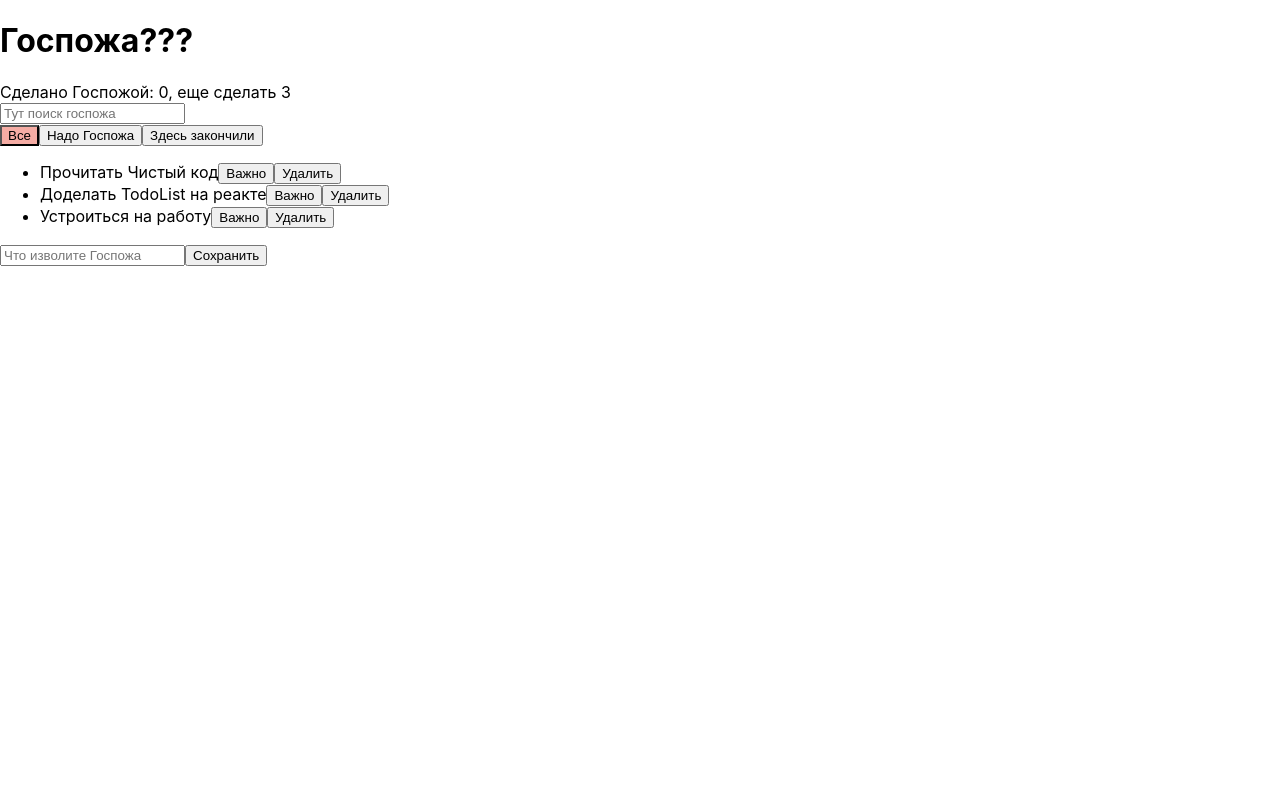
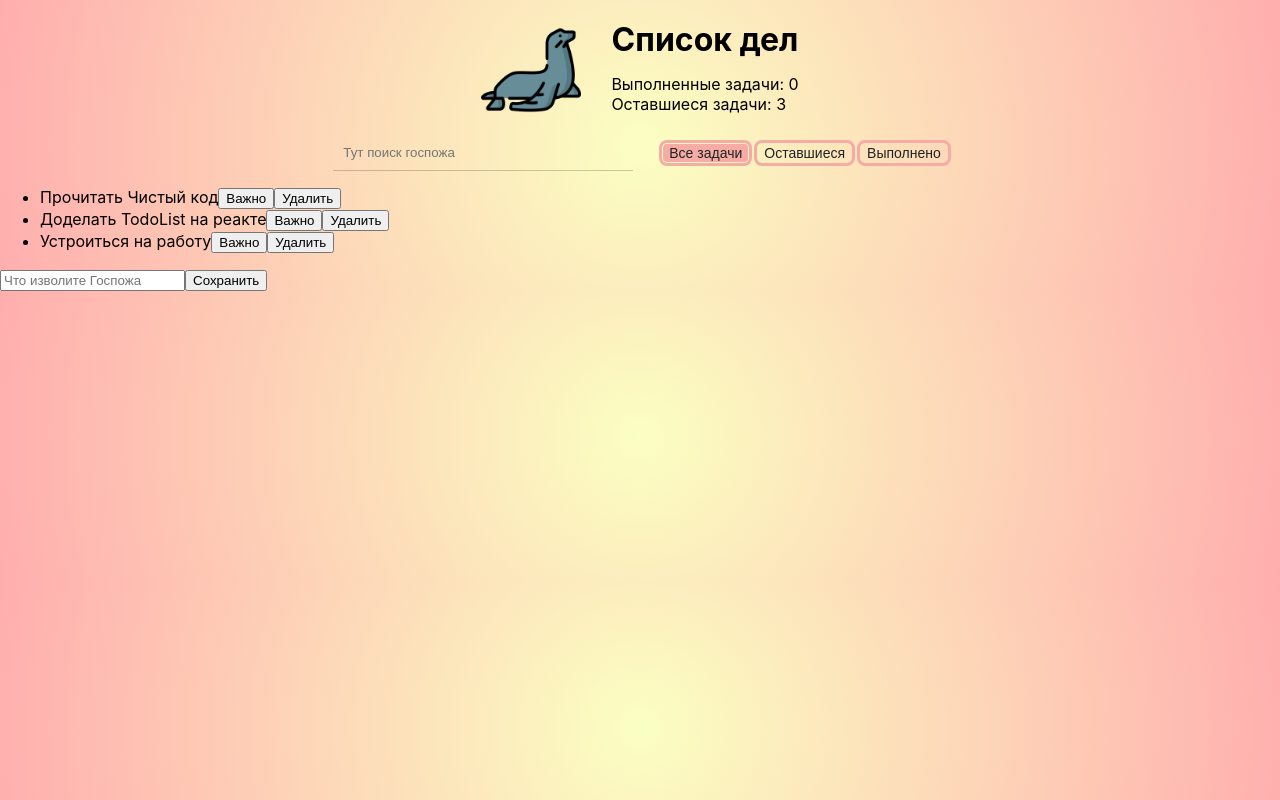
Before and after one commit to AnIlyukina/TodoList-React, a React (Create React App) app: page / in a window 1280 px wide. Built offline with nearby package versions, Linux system fonts and the light colour scheme.

Commit message:
стилизация Header, ItemStatusFilter, SearchPanel

```diff
--- a/public/index.html
+++ b/public/index.html
@@ -24,7 +24,7 @@
       work correctly both with client-side routing and a non-root public URL.
       Learn how to configure a non-root public URL by running `npm run build`.
     -->
-    <title>React App</title>
+    <title>Todo-React</title>
   </head>
   <body>
     <noscript>You need to enable JavaScript to run this app.</noscript>
--- a/src/components/App/App.css
+++ b/src/components/App/App.css
@@ -0,0 +1,5 @@
+.app__search-block{
+  display: flex;
+  justify-content: center;
+  margin-top: 15px;
+}
--- a/src/components/App/App.jsx
+++ b/src/components/App/App.jsx
@@ -114,12 +114,6 @@ export default class App extends Component{
       }
     }
 
-
-
-
-
-
-
   render(){
 
     const {todoData, term, filter} = this.state
@@ -132,10 +126,12 @@ export default class App extends Component{
     return (
       <>
         <Header done = {doneCount} toDo = {todoCount}/>
-        <SearchPanel onSearchChange={this.onSearchChange}/>
-        <ItemStatusFilter
-          filter = {filter}
-          onFilterChange ={this.onFilterChange}/>
+        <div className='app__search-block'>
+          <SearchPanel onSearchChange={this.onSearchChange}/>
+          <ItemStatusFilter
+            filter = {filter}
+            onFilterChange ={this.onFilterChange}/>
+        </div>
         <TodoList
           onDeleted= {this.deleteItem}
           todos ={visibleItems}
--- a/src/components/Header/Header.css
+++ b/src/components/Header/Header.css
@@ -0,0 +1,26 @@
+.header{
+  text-align: center;
+  display: flex;
+  justify-content: center;
+  padding-top: 20px;
+  box-sizing: border-box;
+}
+
+.header__logo{
+  width: 100px;
+}
+
+.header__block{
+  display: flex;
+  flex-direction: column;
+  margin-left: 30px;
+}
+
+.header__title{
+  margin: 0;
+  margin-bottom: 15px;
+}
+
+.header__status{
+  text-align: start;
+}
--- a/src/components/Header/Header.jsx
+++ b/src/components/Header/Header.jsx
@@ -1,10 +1,16 @@
 import React from "react";
+import './Header.css'
+import fish from '../../images/header-icon.png'
 
 function Header({done, toDo}){
   return(
-    <header>
-      <h1>Госпожа???</h1>
-      <span>Сделано Госпожой: {done}, еще сделать {toDo}</span>
+    <header className="header">
+      <img className="header__logo" src={fish}></img>
+      <div className="header__block">
+        <h1 className="header__title">Список дел</h1>
+        <span className="header__status">Выполненные задачи: {done}</span>
+        <span className="header__status">Оставшиеся задачи: {toDo}</span>
+      </div>
     </header>
   )
 }
--- a/src/components/ItemStatusFilter/ItemStatusFilter.css
+++ b/src/components/ItemStatusFilter/ItemStatusFilter.css
@@ -1,3 +1,30 @@
+.item-filter{
+  display: flex;
+  align-items: center;
+}
+
+.animation {
+  background-color: transparent;
+  border: none;
+  border-radius: 4px;
+  font-weight: 16;
+  font-size: 14px;
+  text-align: center;
+  color: #202125;
+  cursor: pointer;
+  outline: 3px solid;
+  outline-color: rgb(245, 172, 164);
+  outline-offset: 1px;
+  transition: all 600ms cubic-bezier(0.2, 0, 0, 0.8);
+  margin-left: 10px;
+}
+
+.animation:hover {
+  color: rgba(0, 0, 0, 0.7);
+  outline-color: rgba(71, 126, 232, 0);
+  outline-offset: 20px;
+}
+
 .active{
   background-color: rgb(245, 172, 164);
 }
--- a/src/components/ItemStatusFilter/ItemStatusFilter.jsx
+++ b/src/components/ItemStatusFilter/ItemStatusFilter.jsx
@@ -4,9 +4,9 @@ import './ItemStatusFilter.css'
 export default class ItemStatusFilter extends Component{
 
   button = [
-    {name:'all', label:'Все'},
-    {name:'active', label:'Надо Госпожа'},
-    {name:'done', label:'Здесь закончили'}
+    {name:'all', label:'Все задачи'},
+    {name:'active', label:'Оставшиеся'},
+    {name:'done', label:'Выполнено'}
   ]
 
   render(){
@@ -18,13 +18,13 @@ export default class ItemStatusFilter extends Component{
       const isActive = filter === name
       const classActive = isActive ? 'active' : ''
       return(
-        <button onClick = {() => onFilterChange(name)}className={classActive} key = {name} type = 'button'> {label}</button>
+        <button onClick = {() => onFilterChange(name)} className = {`animation ${classActive}` } key = {name} type = 'button'> {label}</button>
       )
     });
 
 
     return(
-      <section>
+      <section className="item-filter">
         {buttons}
       </section>
     )
--- a/src/components/SeachPanel/SearchPanel.css
+++ b/src/components/SeachPanel/SearchPanel.css
@@ -0,0 +1,18 @@
+.search{
+  margin-right: 20px;
+  max-width: 300px;
+  width: 100%;
+}
+
+.search__input{
+  width: 100%;
+  background-color: transparent;
+  padding: 10px;
+  box-sizing: border-box;
+  border: none;
+  border-bottom: 1px solid rgb(0, 0, 0, 0.2);
+}
+
+.search__input:hover{
+  cursor: pointer;
+}
--- a/src/components/SeachPanel/SearchPanel.jsx
+++ b/src/components/SeachPanel/SearchPanel.jsx
@@ -14,8 +14,8 @@ export default class SearchPanel extends Component{
 
   render(){
     return(
-      <section>
-        <input type = 'text'  value ={this.state.term} onChange ={this.onSearchChange} placeholder="Тут поиск госпожа"/>
+      <section className="search">
+        <input className="search__input" type = 'text'  value ={this.state.term} onChange ={this.onSearchChange} placeholder="Тут поиск госпожа"/>
       </section>
     )
   }
--- a/src/components/TodoListItem/TodoListItem.jsx
+++ b/src/components/TodoListItem/TodoListItem.jsx
@@ -23,8 +23,8 @@ export default class TodoListItem extends Component{
         onClick ={onToggleDone}
         className={className}
         >{label}</span>
-        <button onClick ={onToggleImportant}> Важно</button>
-        <button onClick ={onDeleted}> Удалить</button>
+        <button className="button" onClick ={onToggleImportant}> Важно</button>
+        <button className="button"  onClick ={onDeleted}> Удалить</button>
       </section>
     )
   }
--- a/src/index.css
+++ b/src/index.css
@@ -1,5 +1,7 @@
 body {
-  margin: 0;
+  margin: 0 auto;
+
+  background: radial-gradient(circle, rgba(251,255,194,1) 0%, rgba(255,174,174,1) 100%);
   font-family: -apple-system, BlinkMacSystemFont, 'Segoe UI', 'Roboto', 'Oxygen',
     'Ubuntu', 'Cantarell', 'Fira Sans', 'Droid Sans', 'Helvetica Neue',
     sans-serif;
```
Also changed, not shown: package.json (+7 -1 lines), src/images/header-icon.png (added), 1 other file (tests, documents, lock files or other folders).
